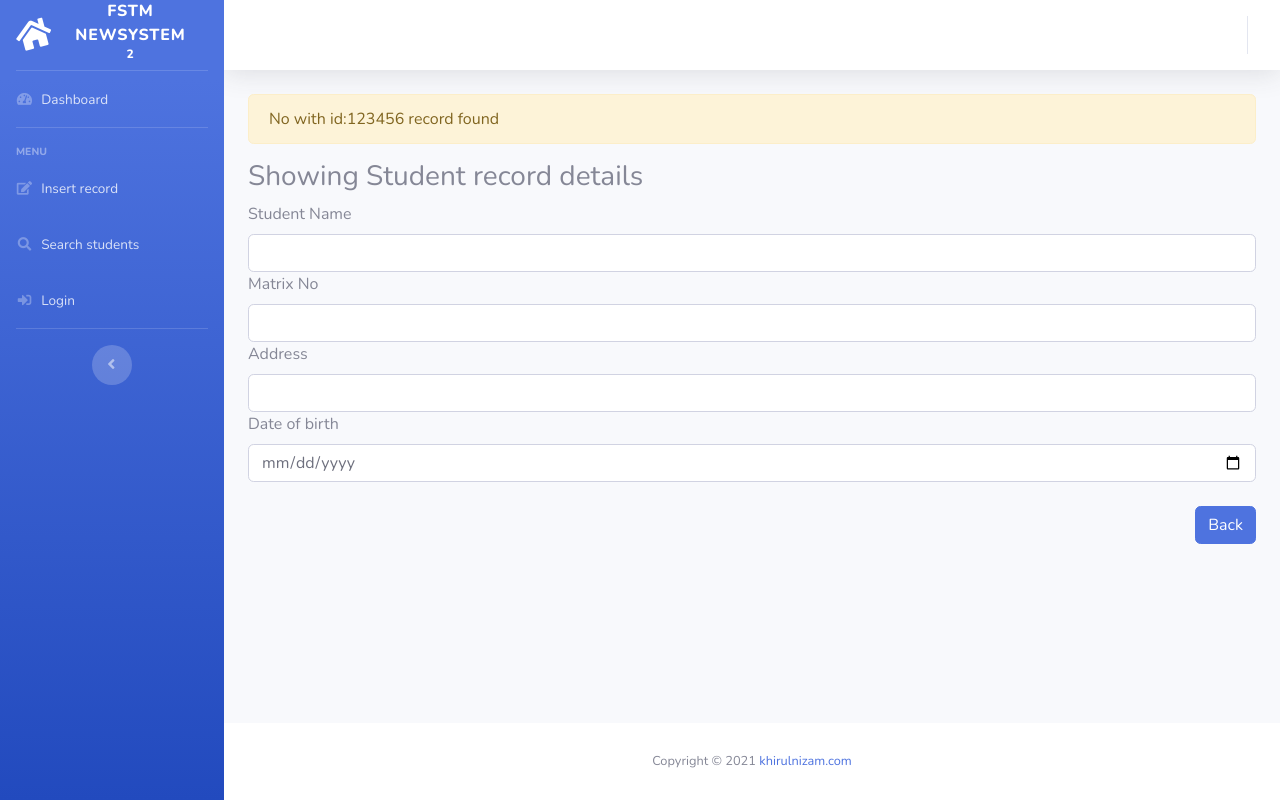
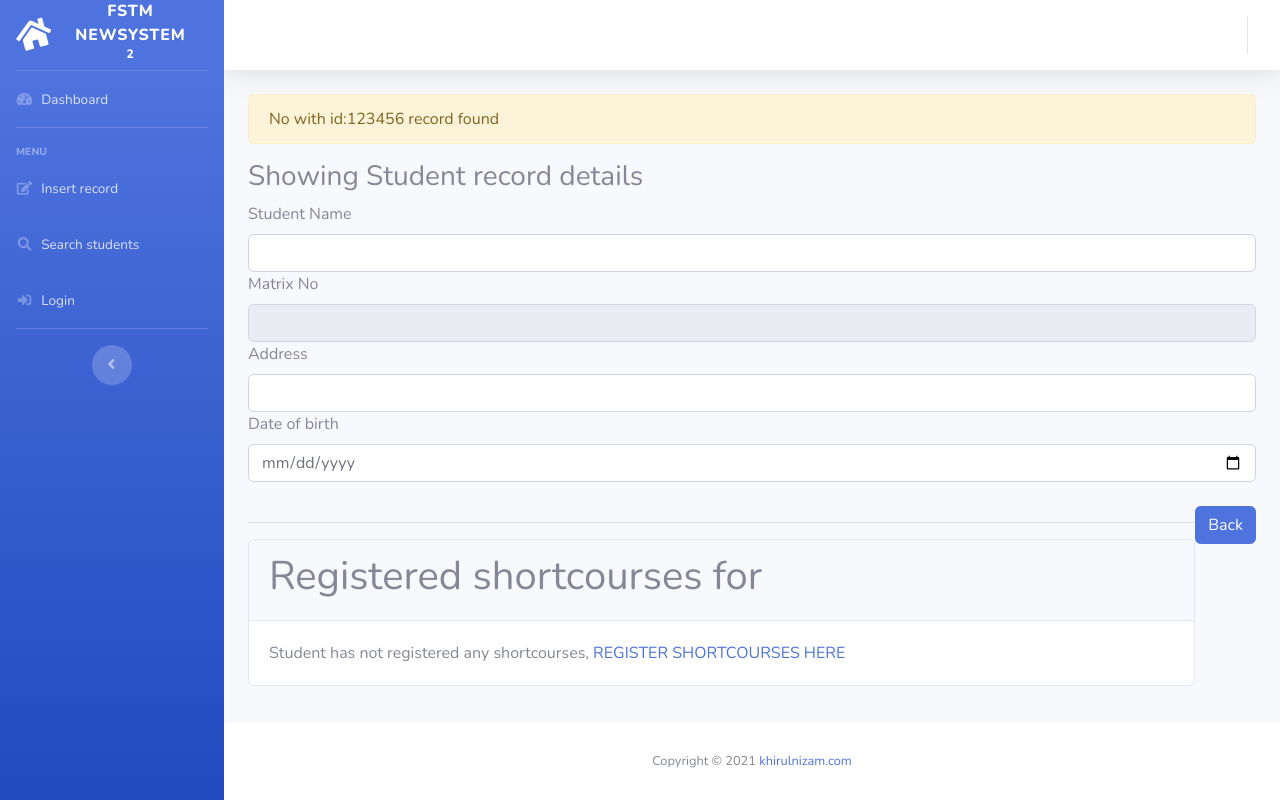
Before and after one commit to khirulnizam/newsystem, a PHP site: page /formshow.php?x=123456 in a window 1280 px wide. Run offline with PHP 8.4, Linux system fonts and the light colour scheme; data comes from the database, SQL or seed files in the repository.

Commit message:
M-M-relationship

```diff
--- /dev/null
+++ b/displayregshortcourses.php
@@ -0,0 +1,51 @@
+<?php
+//displayregshortcourses.php
+//sql with M-M relationship between tables
+//1. students
+//2. students_register_scourses
+//3. shortcourses
+//based on the students matrixno selected
+$sqlreg="SELECT
+students.name AS name,
+students.matrixno AS matrixno,
+shortcourses.sccode AS sccode, sctitle
+FROM
+students, students_register_scourses, shortcourses
+WHERE
+students.matrixno='$matrixno'
+AND
+students.matrixno = students_register_scourses.matrixno
+AND
+students_register_scourses.sccode = shortcourses.sccode";
+
+$rsreg=mysqli_query($conn, $sqlreg);
+?>
+<div class="card">
+    <div class="card-header">
+        <h1> Registered shortcourses for
+        <?php echo $matrixno ?></h1>
+    </div>
+    <div class="card-body">
+        <?php include "noti.php"; ?>
+
+        <?php
+
+        //check has student registered shortcourses
+        if(mysqli_num_rows($rsreg)==0){
+            echo "Student has not registered any shortcourses,
+            <a href='form-students-register-scourses.php?matrixno=$matrixno'>
+            REGISTER SHORTCOURSES HERE</a>";
+        }
+        else{
+            //this is to dispaly list of shortcourses registered
+            while($recreg=mysqli_fetch_assoc($rsreg)){
+                $sccode=$recreg['sccode'];
+                $sctitle=$recreg['sctitle'];
+                echo "$sccode : $sctitle <br>";
+            }
+        }
+
+       ?>
+
+    </div>
+</div>
--- a/form-students-register-scourses.php
+++ b/form-students-register-scourses.php
@@ -35,7 +35,9 @@
     MatrixNo to verify your registration<br>
     <div class="row">
         <div class="column">
-        <input type="text" name="matrixno" required
+        <input type="text" name="matrixno"
+        value="<?php echo $_GET['matrixno']?>"
+        required
         class="form-control">
         </div>
         <div class="column">
--- a/formshow.php
+++ b/formshow.php
@@ -1,7 +1,6 @@
 <?php
+// filename formshow.php
 include "include/header.template.php";
-// filename formshow.php
-
 include "include/dbconnect.php";
 
 $x=$_GET['x'];
@@ -33,7 +32,8 @@
 
 	<label for="matrixno">Matrix No</label>
 	<input type="text" name="matrixno" class="form-control"
-		value="<?php echo $matrixno; ?>">
+	readonly
+	value="<?php echo $matrixno; ?>">
 
 	<label for="address">Address</label>
 	<input type="text" name="address" class="form-control"
@@ -50,6 +50,9 @@
 	</div>
 
 </form>
+<hr>
 <?php
+//display list of registered shortcourses here
+include "displayregshortcourses.php";
 include "include/footer.template.php";
 ?>
--- a/search-admin.php
+++ b/search-admin.php
@@ -17,7 +17,7 @@
               <input type="text" name="keyword"
               class="form-control bg-light border-1 small" placeholder="Search students..." aria-label="Search" aria-describedby="basic-addon2">
               <div class="input-group-append">
-                <button class="btn btn-primary" type="button">
+                <button class="btn btn-primary" type="submit">
                   <i class="fas fa-search fa-sm"></i>
                 </button>
               </div>
@@ -37,11 +37,11 @@
 //embed SQL commands
 if(isset($_GET['keyword'])){//based on keyword entered
 	$keyword=$_GET['keyword'];
-	$sql = "SELECT id, matrixno, name, address,
+	$sql = "SELECT students.id, matrixno, name, address,
 			students.programcode, programname
 				FROM students
 				INNER JOIN programs
-				ON students.programcode = program.programcode
+				ON students.programcode = programs.programcode
 				WHERE name LIKE '%$keyword%'
 				ORDER BY matrixno ASC";
 }
```
Also changed, not shown: save-students-register-scourses.php (+14 -6 lines).
